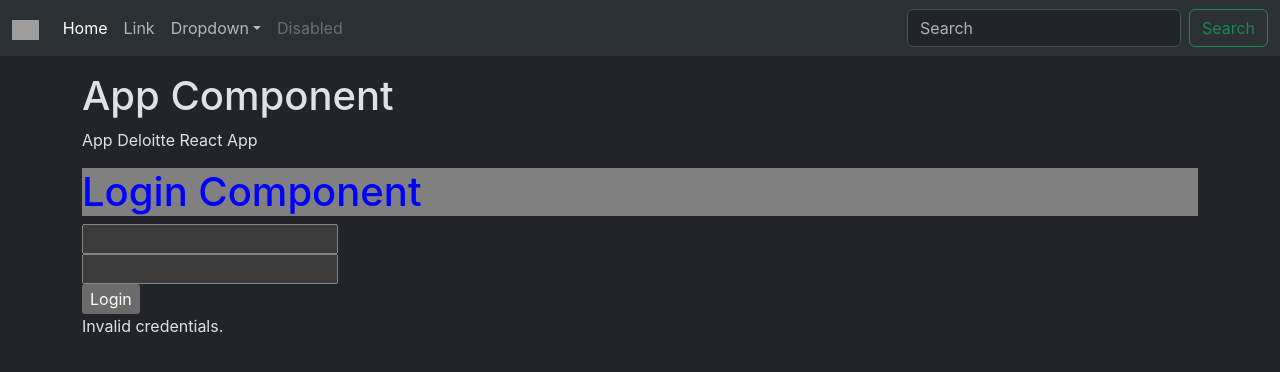
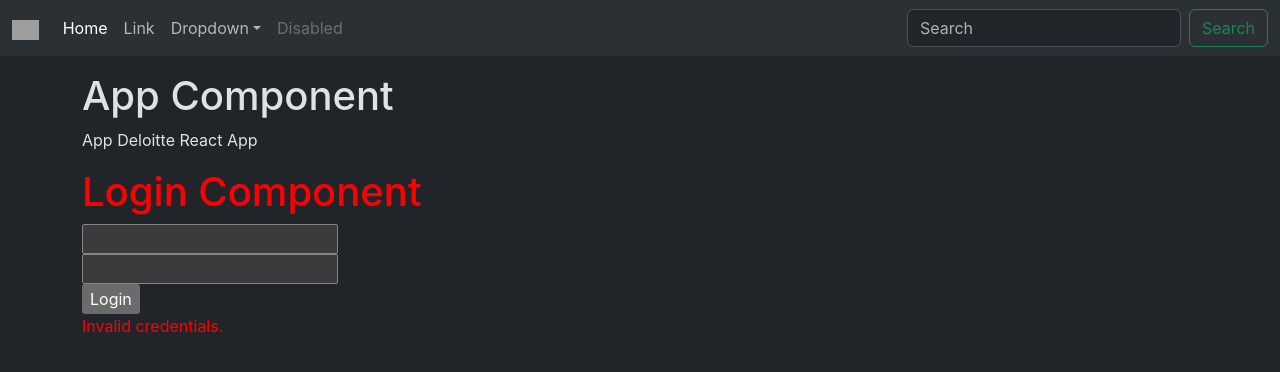
Before and after one commit to vamandeshmukh/deloitte-react-app-6-mar-2024, a React (Create React App) app: page / in a window 1280 px wide. Both pictures are taken after typing "Sample", "Sample123" into the empty fields and a click on the input "Login". Shown: the top 372 px of the page. Built offline with nearby package versions, Linux system fonts and the light colour scheme; grey boxes are pictures that could not be loaded.

Commit message:
react events and more

```diff
--- a/src/components/Login.js
+++ b/src/components/Login.js
@@ -4,7 +4,7 @@ const Login = () => {
 
     const [loginData, setLoginData] = useState({ username: '', password: '' });
     const [loginMessage, setLoginMessage] = useState('');
-    const messageStyle = { color: 'blue', background: 'gray' };
+    const [messageStyle, setMessageStyle] = useState({ color: 'blue' });
 
     useEffect(() => {
         setLoginData(
@@ -20,10 +20,14 @@ const Login = () => {
 
     const submitLogin = (evt) => {
         console.log(loginData);
-        if (loginData.username === 'sonu' && loginData.password === 'sonu')
+        if (loginData.username === 'sonu' && loginData.password === 'sonu') {
             setLoginMessage(`${loginData.username} logged in successfully!`);
-        else
+            setMessageStyle({ color: 'green' });
+
+        } else {
             setLoginMessage('Invalid credentials.');
+            setMessageStyle({ color: 'red' });
+        }
         setLoginData({ username: '', password: '' }); // clear form
         evt.preventDefault(); // prevents page reload
     };
@@ -43,7 +47,7 @@ const Login = () => {
             </form>
             {
                 loginMessage &&
-                <p>{loginMessage}</p>
+                <p style={messageStyle}>{loginMessage}</p>
             }
         </>
     );
```
